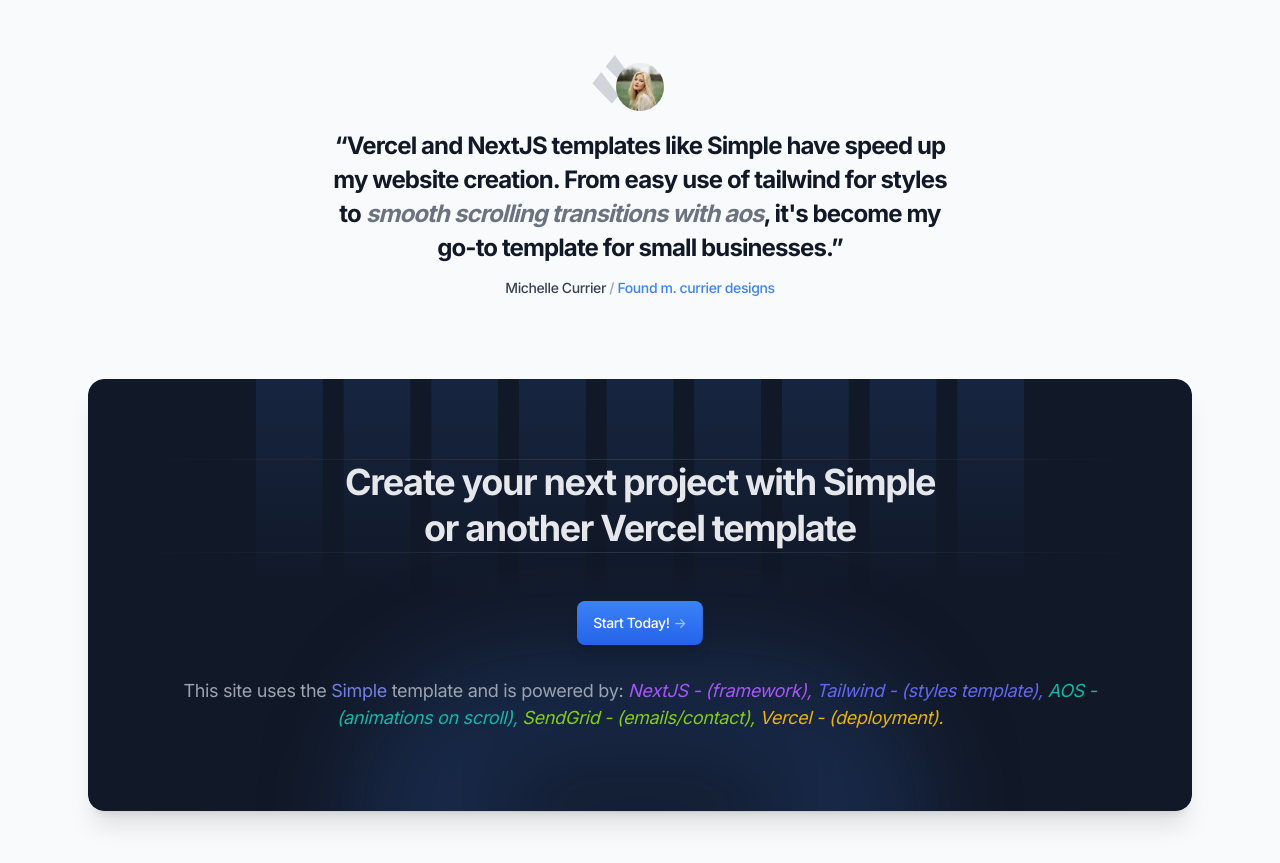
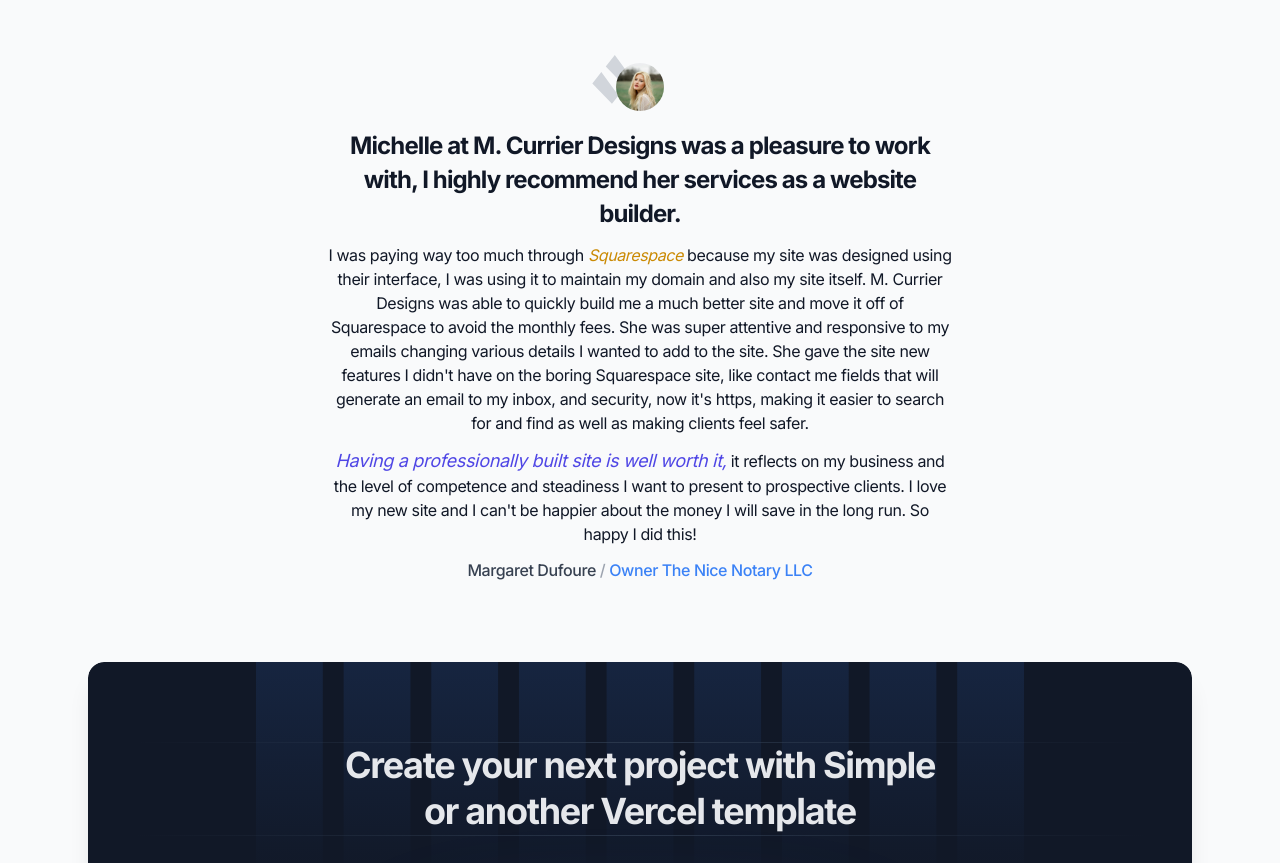
Before and after one commit to michelle-currier/mcurrier-dos, a Next.js app: page / in a window 1280 px wide. Shown: the part 2860-3723 px from the top of the page. Built offline with nearby package versions, Linux system fonts and the light colour scheme.

Commit message:
margarets testimonial

```diff
--- a/components/large-testimonial.tsx
+++ b/components/large-testimonial.tsx
@@ -30,18 +30,42 @@
               />
             </div>
             <p className="text-2xl font-bold text-gray-900">
-              “Vercel and NextJS templates like Simple have speed up my website
-              creation. From easy use of tailwind for styles to{" "}
-              <em className="italic text-gray-500">
-                smooth scrolling transitions with aos
-              </em>
-              , it's become my go-to template for small businesses.”
+              Michelle at M. Currier Designs was a pleasure to work with, I
+              highly recommend her services as a website builder.{" "}
             </p>
-            <div className="text-sm font-medium text-gray-500">
-              <span className="text-gray-700">Michelle Currier</span>{" "}
+            <p>
+              I was paying way too much through{" "}
+              <em className="italic text-yellow-600">Squarespace</em> because my
+              site was designed using their interface, I was using it to
+              maintain my domain and also my site itself. M. Currier Designs was
+              able to quickly build me a much better site and move it off of
+              Squarespace to avoid the monthly fees. She was super attentive and
+              responsive to my emails changing various details I wanted to add
+              to the site. She gave the site new features I didn't have on the
+              boring Squarespace site, like contact me fields that will generate
+              an email to my inbox, and security, now it's https, making it
+              easier to search for and find as well as making clients feel
+              safer.
+            </p>
+            <p>
+              <span className="italic text-indigo-600 text-lg">
+                Having a professionally built site is well worth it,
+              </span>{" "}
+              it reflects on my business and the level of competence and
+              steadiness I want to present to prospective clients. I love my new
+              site and I can't be happier about the money I will save in the
+              long run. So happy I did this!{" "}
+            </p>
+            <div className="text-md font-medium text-gray-500">
+              <span className="text-gray-700">Margaret Dufoure</span>{" "}
               <span className="text-gray-400">/</span>{" "}
-              <a className="text-blue-500" href="#0">
-                Found m. currier designs
+              <a
+                className="text-blue-500"
+                href="https://thenicenotaryllc.com"
+                target="_blank"
+                aria-label="https://thenicenotaryllc.com"
+              >
+                Owner The Nice Notary LLC
               </a>
             </div>
           </div>
```
